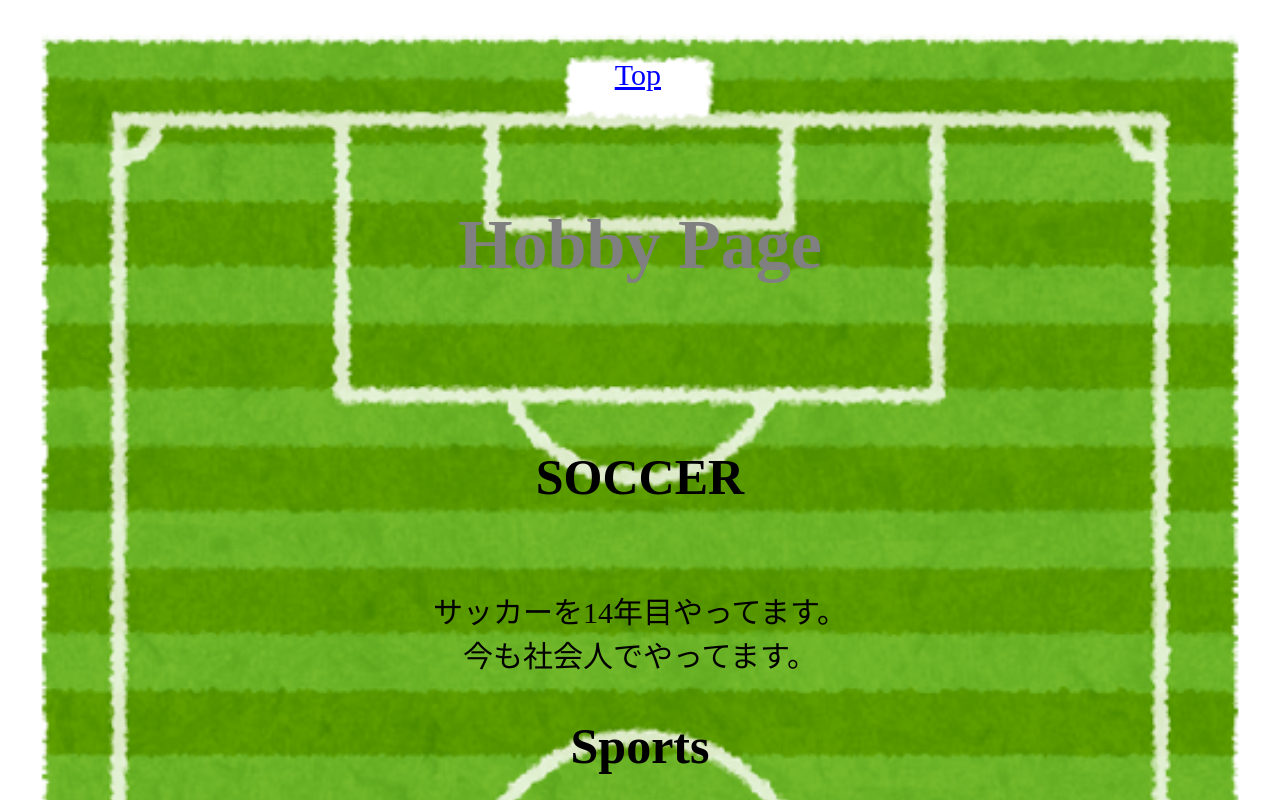
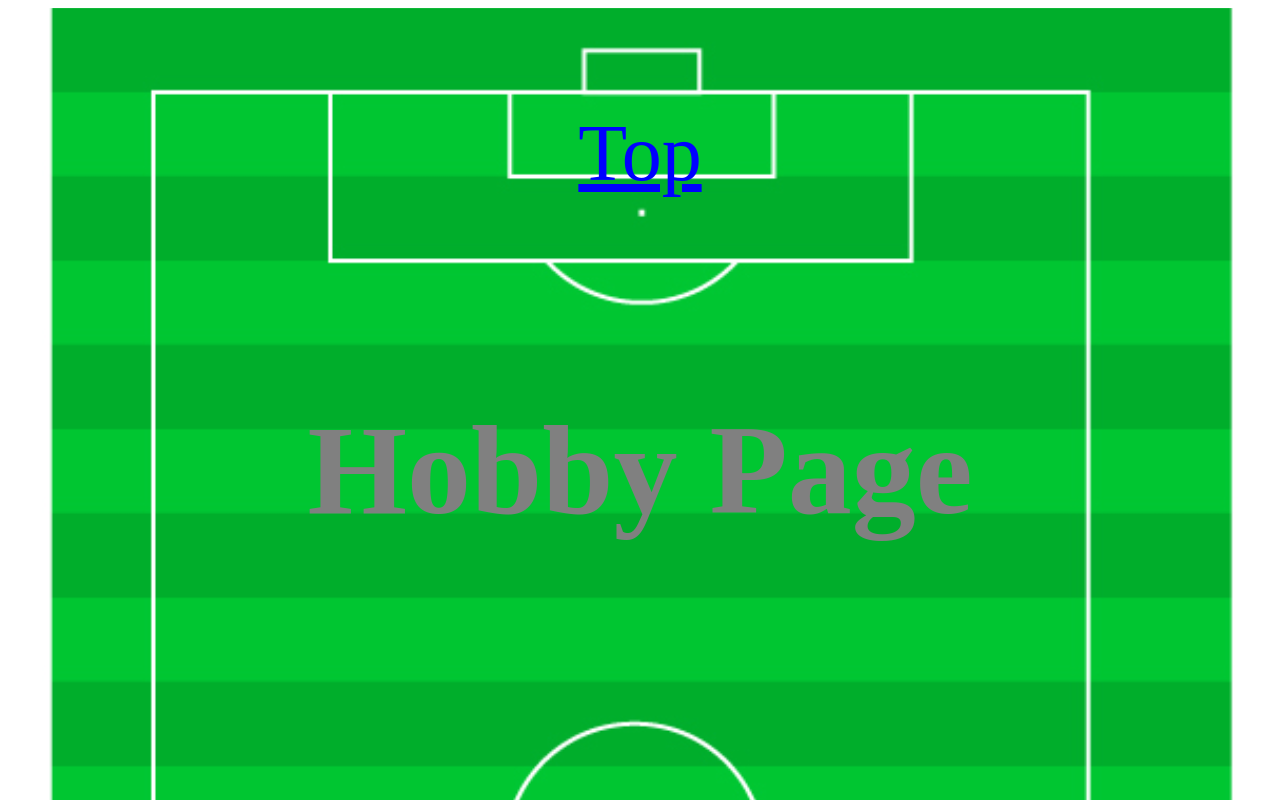
Before and after one commit to syuncyan/portfolio, a Nuxt app: page /hobby in a window 1280 px wide. Shown: the top 800 px of the page. Built offline with nearby package versions, Linux system fonts and the light colour scheme.

Commit message:
Initial commit

```diff
--- a/components/SquareBox.vue
+++ b/components/SquareBox.vue
@@ -11,18 +11,12 @@
 <style>
 .square {
             width: 300px;
-            text-align: center;
+            margin: 0 auto;
               height: 300px;
-              position: relative;
-              left: 38%;
               border-radius: 50%;
               background-image: url(soccer_ball.jpg);
               background-position: center;
               background-size: cover;
-}
-.square img{
-  width: 100%;
-  cursor: pointer;
 }
 .square:hover{
   box-shadow: 10px 10px 10px rgba(0,0,0,0.5);
--- a/components/Tutorial.vue
+++ b/components/Tutorial.vue
@@ -59,15 +59,15 @@
       </div>
       <a href="/about" class="box">
     <img  src="soccer_ball.jpg" class="square" alt="About">
-    <p class="p">About</p>
+    <p>About</p>
   </a>
   <a href="/Skills" class="box">
     <img  src="soccer_ball.jpg" class="square" alt="Skills">
-    <p class="p">Skills</p>
+    <p>Skills</p>
   </a>
   <a href="/Hobby" class="box">
     <img  src="soccer_ball.jpg" class="square" alt="Hobby">
-    <p class="p">Hobby</p>
+    <p >Hobby</p>
   </a>
       <SquareBox class="box1"></SquareBox>
     </div>
@@ -76,35 +76,38 @@
 <style>
 .text-2xl{
   text-align: center;
-  font-size: 80px;
+  font-size: 500%;
   position: relative;
   top: 100px;
 }
 .relative{
   background-image: url('~assets/soccer_field.jpg');
-  background-size: cover
+  background-size: contain
 }
 .box{
     display: inline-block;
-    position: relative;
-    left: 15px;
-    top: 0px;
+    text-align: center;
 }
 .box{
     display: block;
 }
-.p{
+.box p{
   font-size: 30px;
   text-align: center;
   position: relative;
   top: -210px;
-  left: -15px;
+  left: 0%;
   color: blue;
 }
 .box1{
-  position: relative;
-  left: 39%;
-  top: -30px;
+  text-align: center;
+}
+#relative {
+    width: 300px;
+    margin-bottom: 18px;
+    padding:2px;
+    border : solid 1px;
+    text-align: center;
 }
 </style>
 <script>
@@ -115,4 +118,3 @@ export default {
 }
 
 </script>
-</script>
--- a/pages/about.vue
+++ b/pages/about.vue
@@ -36,19 +36,20 @@ p{
 
 h4{
     text-align: center;
-    font-size: 70px;
+    font-size: 800%;
     color: red;
 }
 
 .about-container{
   background-image: url('~assets/soccer_field.jpg');
-  background-size: cover
+  background-size: contain
 }
-
+div .about-container{
+    text-align: center;
+  }
 .top{
     position: relative;
-    left: 48%;
-    top: 50px;
-    font-size: 30px;
+    top: 100px;
+    font-size: 80px;
 }
 </style>
--- a/pages/hobby.vue
+++ b/pages/hobby.vue
@@ -26,7 +26,7 @@ export default {
 <style  scoped>
 h6 {
       text-align: center;
-      font-size: 70px;
+      font-size: 800%;
       color: gray
   }
   h1,h2,h3,h4,h5{
@@ -41,16 +41,16 @@ h6 {
   }
 
   .top{
+      font-size: 80px;
       position: relative;
-      left: 48%;
-      top: 50px;
-      font-size: 30px;
+      top: 100px;
   }
 
-
-
+  div .hobby-container{
+    text-align: center;
+  }
   .hobby-container{
   background-image: url('~assets/soccer_field.jpg');
-  background-size: cover
+  background-size: contain
 }
 </style>
--- a/pages/index.vue
+++ b/pages/index.vue
@@ -7,4 +7,3 @@ export default {
     name: "IndexPage",
 }
 </script>
-</script>
--- a/pages/skills.vue
+++ b/pages/skills.vue
@@ -30,26 +30,22 @@ export default {
                 text-align: center;
                 font-size: 30px;
             }
-            .top{
-                position: relative;
-                left: 48%;
-                top: 50px;
-                font-size: 30px;
-            }
             h6 {
                 text-align: center;
-                font-size: 70px;
+                font-size: 800%;
                 color: aqua;
             }
 
     .top{
+        font-size: 80px;
         position: relative;
-        left: 48%;
-        top: 50px;
-        font-size: 30px;
+        top: 100px;
     }
     .skills-container{
     background-image: url('~assets/soccer_field.jpg');
-    background-size: cover
+    background-size: contain
+  }
+  div .skills-container{
+    text-align: center;
   }
   </style>
```
Also changed, not shown: assets/soccer_field.jpg, components/soccer_field.jpg (deleted).
